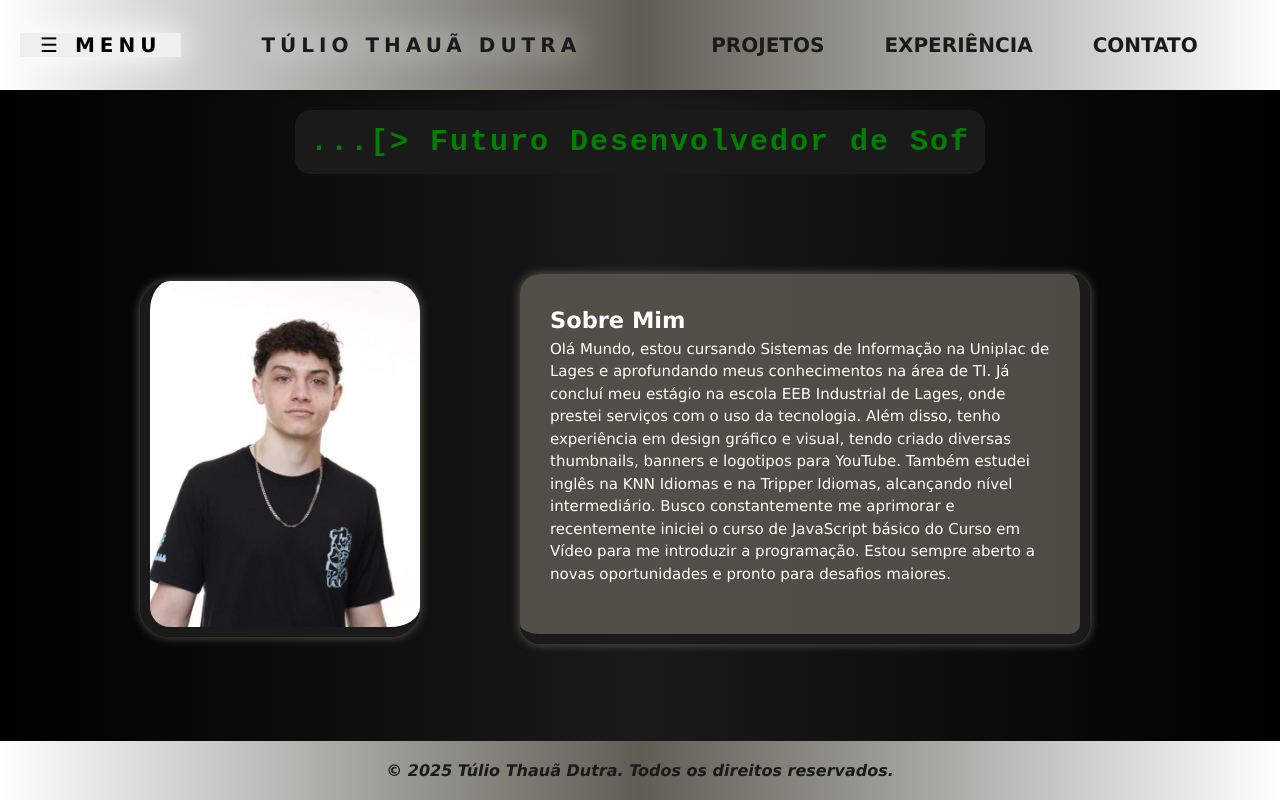
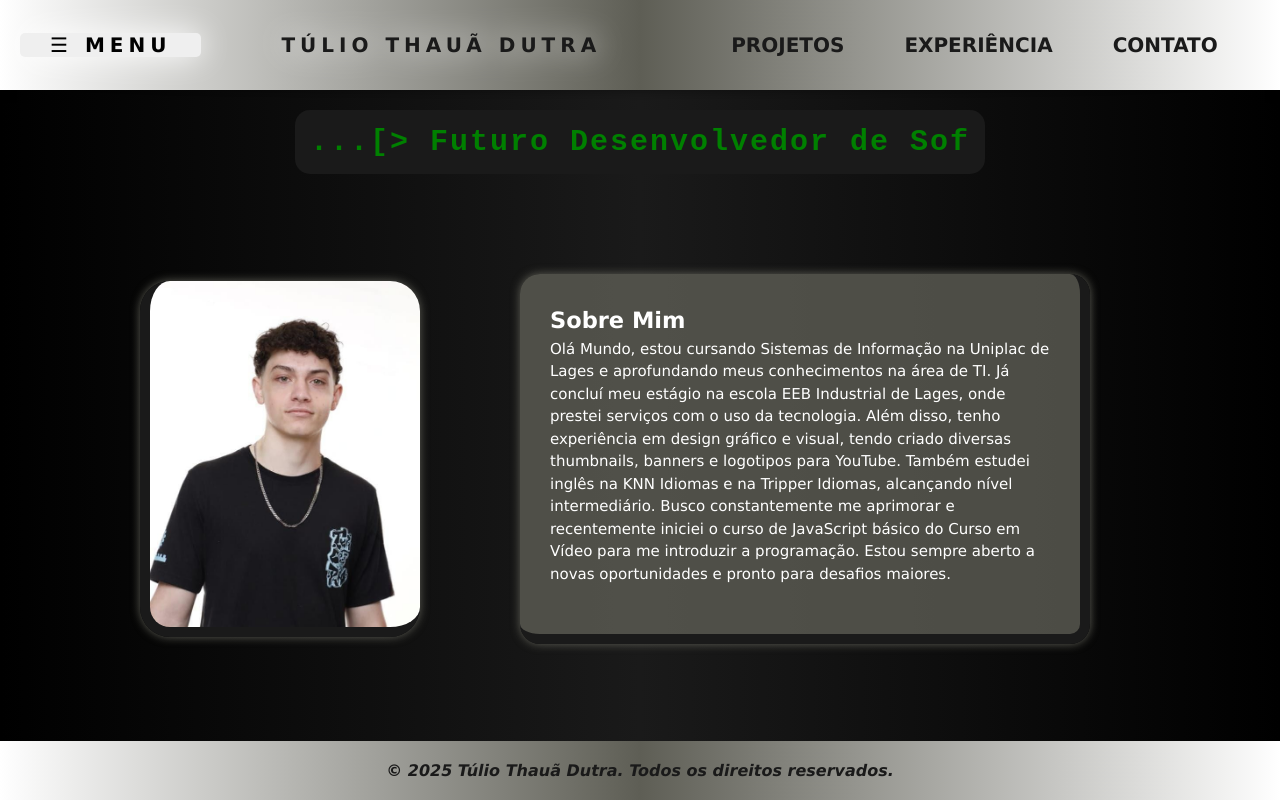
Before and after one commit to tuliothaua/portfolio-thaua, a plain HTML site: page index.html in a window 1280 px wide. Shown: the top 800 px of the page. Drawn offline with Linux system fonts and the light colour scheme.

Commit message:
style: add border radius on menu button

```diff
--- a/front-end/code/style.css
+++ b/front-end/code/style.css
@@ -175,23 +175,21 @@ header {
 }
 
 .logo {
+    border: none;
+    font-size: 15pt;
     cursor: default;
+    padding: 0 30px;
+    font-weight: bold;
+    letter-spacing: 5px;
+    border-radius: 5px;
     text-transform: uppercase;
-    letter-spacing: 5px;
-    font-weight: bold;
-    font-size: 15pt;
+    transition: all 0.3s ease-in-out;
     filter: drop-shadow(0 0 15px var(--logo-shadow));
-    text-decoration: none;
-    border: none;
-    padding: 0 20px;
-    transition: all 0.3s ease-in-out;
 }
 
 .logo:hover {
     color: var(--nav-link-hover-color);
     background: var(--nav-link-hover-bg);
-    border-radius: 5px;
-    box-shadow: 0 0 5px var(--nav-link-hover-shadow);
     transition: all 0.3s ease-in-out;
 }
 
```
